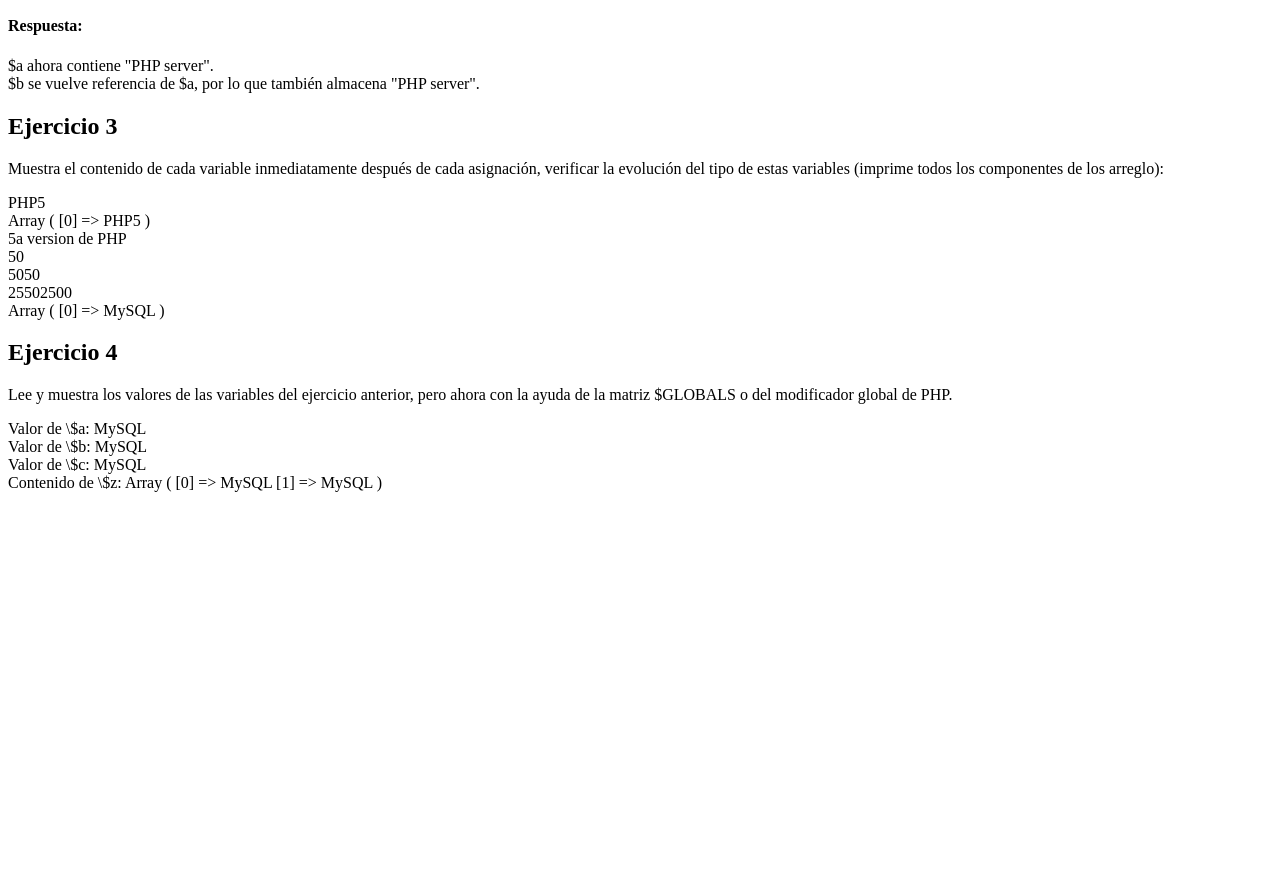
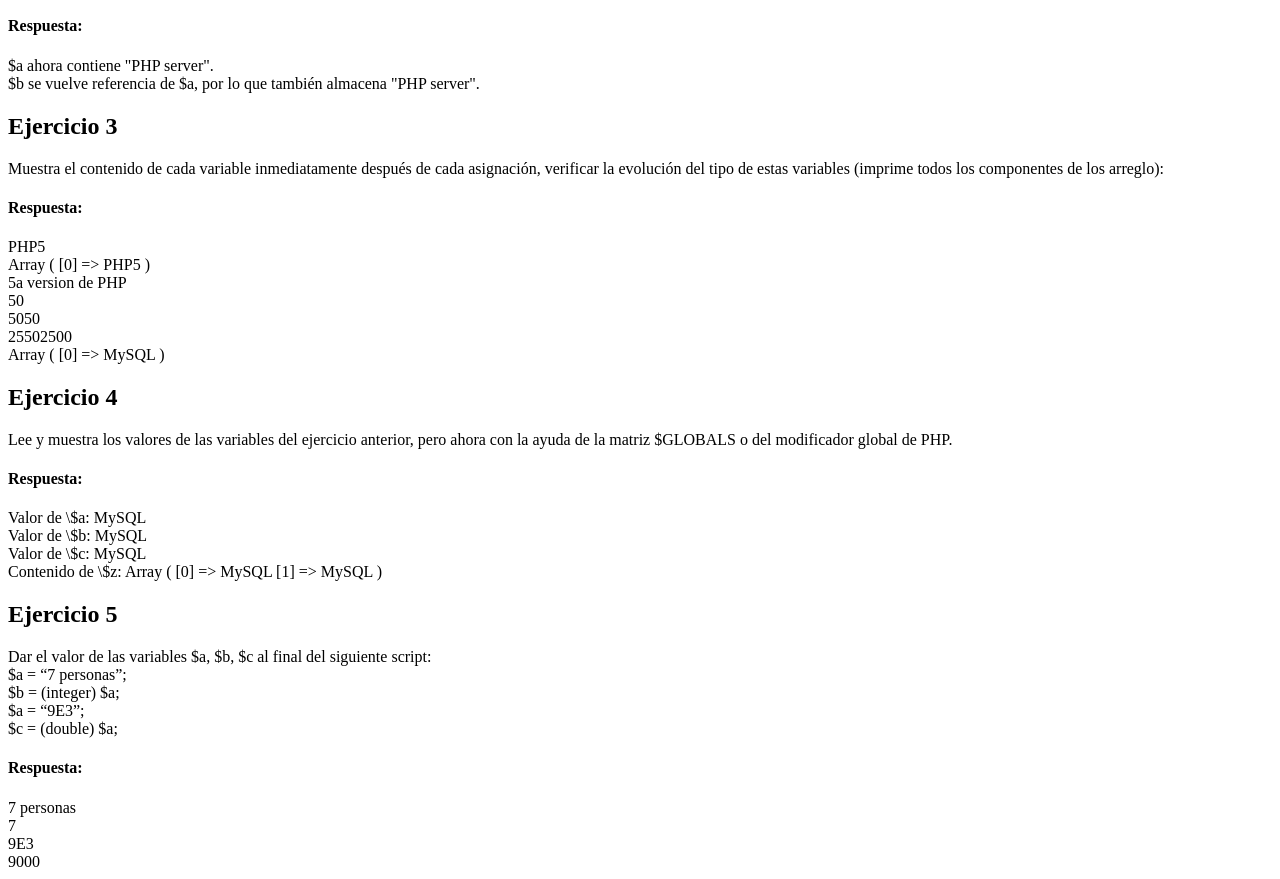
Before and after one commit to MaFeRuizS/Tec_Web, a PHP site: page / in a window 1280 px wide. Shown: the part 692-1571 px from the top of the page. Before the commit the page ends 1184 px from the top, so only its background shows below. Run offline with PHP 8.4, Linux system fonts and the light colour scheme.

Commit message:
Asignamos nuevos valores a las variables y analizamos su evolución según la función que se empleó

```diff
--- a/practica/p04/index.php
+++ b/practica/p04/index.php
@@ -75,6 +75,8 @@
     arreglo):</p>
 
     <?php
+
+    echo '<h4>Respuesta:</h4>';
         $a = "PHP5";
         echo "$a";
         echo '<br>';
@@ -138,15 +140,41 @@
             echo "<br>";
         }
         // Llamamos a la función para mostrar los valores
+
+        echo '<h4>Respuesta:</h4>';
         mostrarValores();
+
         /*Resultado en PHP TESTER con el mismo código:
-    Valor de \$a: MySQL
-    Valor de \$b: 250
-    Valor de \$c: 50
-    Contenido de \$z: Array ( [0] => MySQL )
-    */
+        Valor de \$a: MySQL
+        Valor de \$b: 250
+        Valor de \$c: 50
+        Contenido de \$z: Array ( [0] => MySQL )
+        */
     ?>
+    <h2>Ejercicio 5</h2>
+    <p>Dar el valor de las variables $a, $b, $c al final del siguiente script:<br>
+    $a = “7 personas”;<br>
+    $b = (integer) $a;<br>
+    $a = “9E3”;<br>
+    $c = (double) $a;</p>
 
+    <?php
+
+    echo '<h4>Respuesta:</h4>';
+    $a = "7 personas";
+    echo "$a";
+    echo '<br>';
+    $b = (integer) $a;
+    echo "$b";
+    echo '<br>';
+    $a = "9E3";
+    echo "$a";
+    echo '<br>';
+    $c = (double) $a;
+    echo "$c";
+    echo '<br>';
+
+    ?>
 
 </body>
 </html>
```
